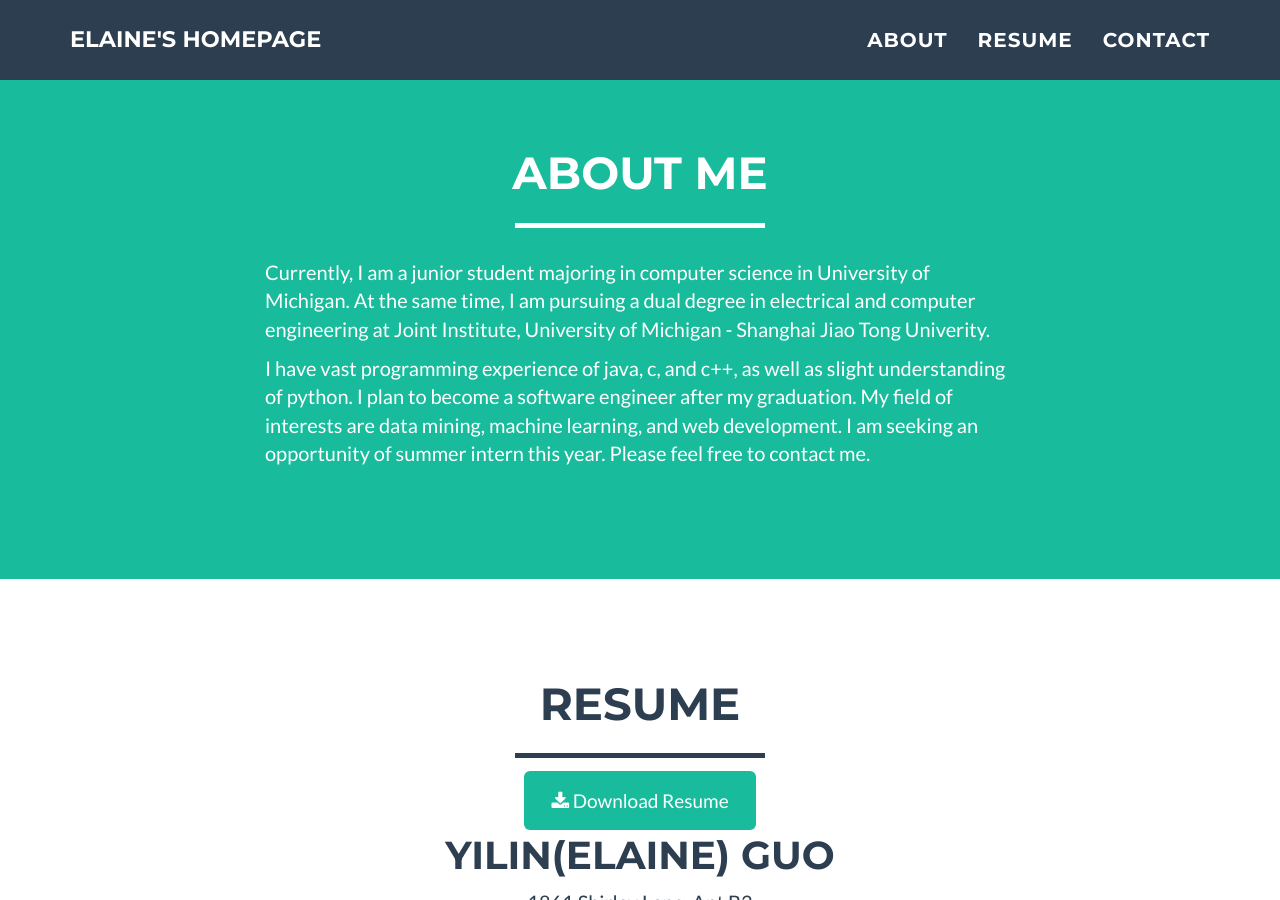
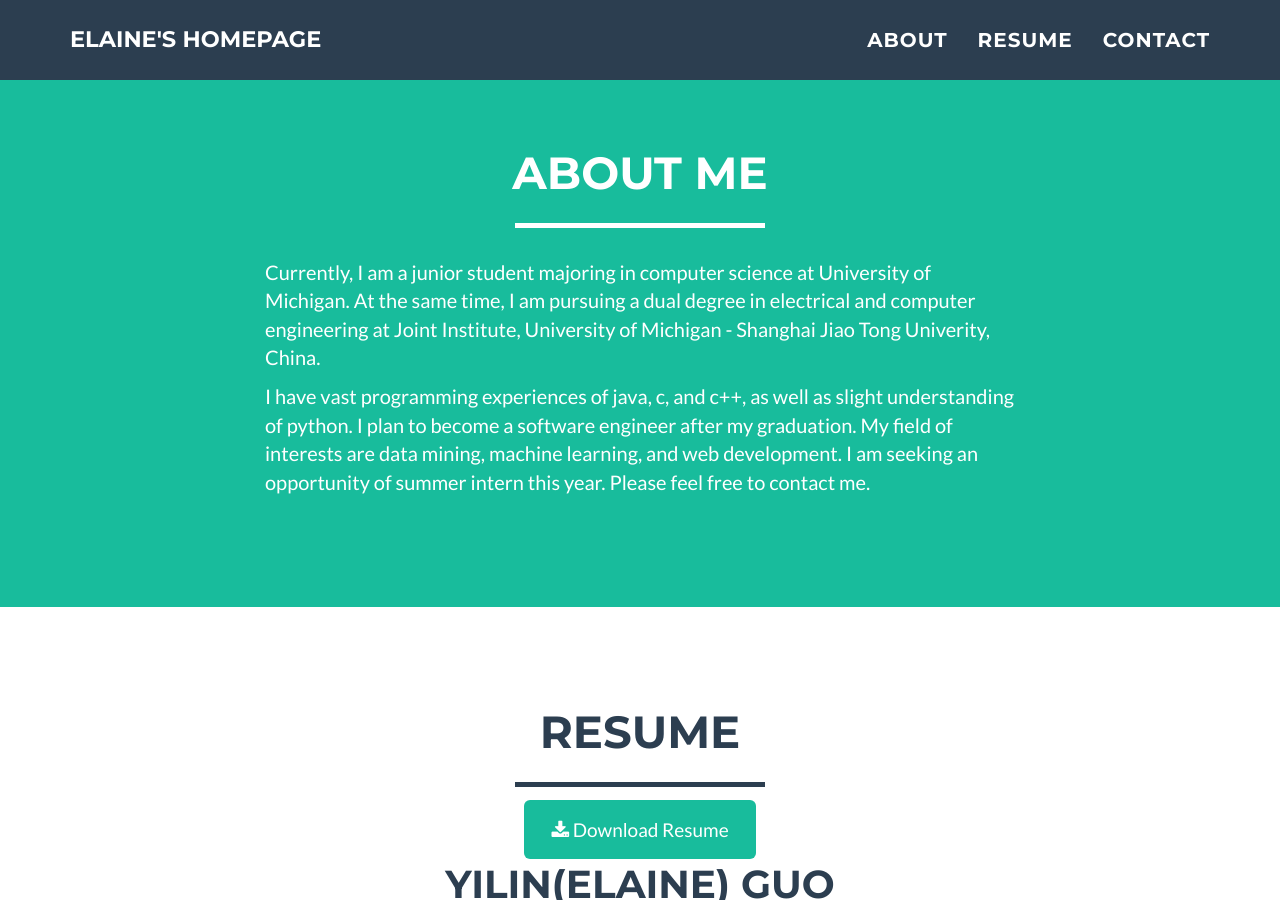
Before and after one commit to YilinGUO/YilinGUO.github.io, a Jekyll site: the page built from index.html, in a window 1280 px wide and 900 px high, scrolled down 829 px. Built offline with Jekyll 4.4.1, drawn with Linux system fonts in a browser that asks for light colours.

Commit message:
updated all

```diff
--- a/_includes/about.html
+++ b/_includes/about.html
@@ -10,11 +10,11 @@
             <div class="row">
                 <div class="col-lg-8 col-lg-offset-2">
                     <p>
-                    Currently, I am a junior student majoring in computer science in University of Michigan. At the same time, I am pursuing a dual degree in electrical and computer engineering at Joint Institute, University of Michigan - Shanghai Jiao Tong Univerity.
+                    Currently, I am a junior student majoring in computer science at University of Michigan. At the same time, I am pursuing a dual degree in electrical and computer engineering at Joint Institute, University of Michigan - Shanghai Jiao Tong Univerity, China.
                     </p>
 
                     <p>
-                    I have vast programming experience of java, c, and c++, as well as slight understanding of python. I plan to become a software engineer after my graduation. My field of interests are data mining, machine learning, and web development. I am seeking an opportunity of summer intern this year. Please feel free to contact me.
+                    I have vast programming experiences of java, c, and c++, as well as slight understanding of python. I plan to become a software engineer after my graduation. My field of interests are data mining, machine learning, and web development. I am seeking an opportunity of summer intern this year. Please feel free to contact me.
                     </p>
                 </div>
             </div>
```
